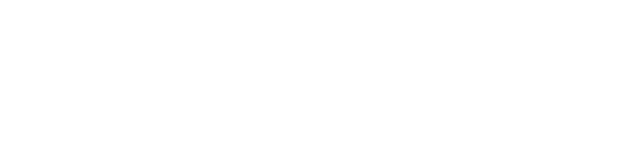
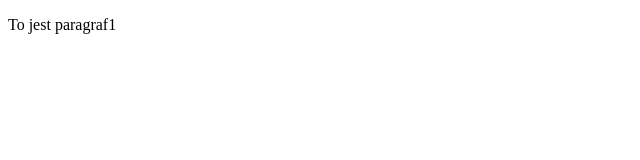
Before and after one commit to rajmanski/git-course-4, a plain HTML site: page index.html in a window 1280 px wide. Shown: the whole page, without its empty margins (0-640 px from the left). Drawn offline with Linux system fonts and the light colour scheme.

Commit message:
Update index.html

```diff
--- a/index.html
+++ b/index.html
@@ -7,6 +7,6 @@
     <title>Robimy teścik</title>
 </head>
 <body>
-
+    <p> To jest paragraf1 </p>
 </body>
 </html>
```
